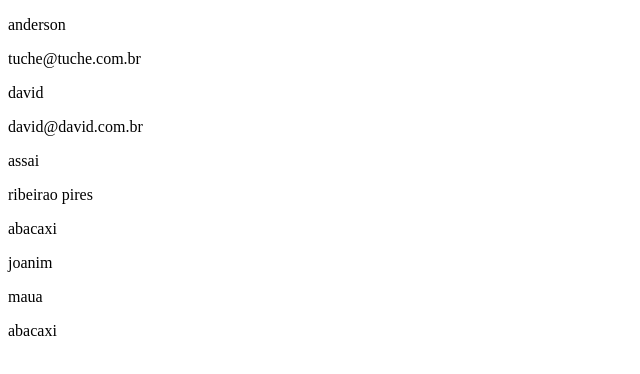
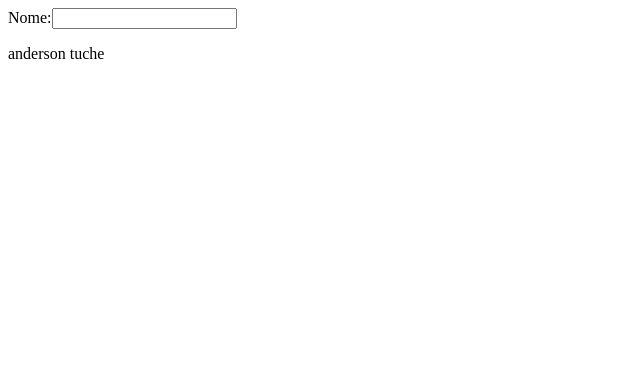
Before and after one commit to andersons-tuche23/Aulas-js-react-fe, a Next.js app: page / in a window 1280 px wide. Shown: the top 374 px of the page, without its empty margins (0-640 px from the left). Built offline with nearby package versions, Linux system fonts and the light colour scheme.

Commit message:
exercicio onclick

```diff
--- a/src/pages/index.js
+++ b/src/pages/index.js
@@ -2,104 +2,32 @@
 import styles from '../styles/Home.module.css';
 
 function app() {
+    //onclick no click
+    //onchange é na mudança
+
+    // fazer um input com onchange que o a pessoa digitar ele vai somar com uma variavel
+    // com o valor 4 e vai retornar o alert com o resultado
+
+    //fazer um click numa div com texto qualquer que retorne um alert o texto "você conseguiu"
+    // de uma variavel
+    const botao = 4
+
+    // console.log(JSON.parse('4'))
+
+    return (
+
+        <div className="app">
+            <form>
+                <label>Nome:</label>
+                <input onChange={(e) => { alert(JSON.parse(e.target.value) + botao) }}/>
 
 
+                <div>
+                    <p onClick={() => { alert('voce conseguiu') }}>anderson tuche</p>
+                </div>
+            </form>
+        </div>
 
-
-    const lista = [
-        {
-            nome: "anderson",
-            email: "tuche@tuche.com.br",
-            elegal: false,
-
-        },
-        {
-            nome: "luiz",
-            email: "luiz@luiz.com.br",
-            elegal: true,
-
-        },
-        {
-            nome: "jane",
-            email: "jane@jane.com.br",
-            elegal: true,
-
-        },
-        {
-            nome: "david",
-            email: "david@david.com.br",
-            elegal: false,
-
-        },
-    ]
-
-    const mercado =[
-        {
-            nome:"assai",
-            cidade:"ribeirao pires",
-            fruta:"abacaxi",
-        },
-        {
-            nome:"joanim",
-            cidade:"maua",
-            fruta:"abacaxi",
-        },
-        {
-            nome:"coop",
-            cidade:"santo andre",
-            fruta:"morango",
-        },
-    ]
-
-
-
-    const fitrando = lista.filter(itemlista => {
-        return itemlista.elegal === false
-    })
-
-    const exercicio2 = mercado.filter(itemmercado =>{
-        return itemmercado.fruta === 'abacaxi'
-    })
-
-    // listagem com 4 objetos cada objeto contendo 3 itens diversos, e item boolean
-    // só dois sejam true dois vão ser false e exiba os itens que tem esse "false"//
-
-    //outra lista que tenha 3 objetos com 3 strings e que
-
-    return (
-        <>
-            <div className="app">
-                {
-                    fitrando.map(itemlista => {
-                        return (
-                            <>
-                                <p>{itemlista.nome}</p>
-                                <p>{itemlista.email}</p>
-                            </>
-                        )
-                    })
-                }
-            </div>
-
-
-            <div className='app'>
-                {
-                    exercicio2.map(itemmercado =>{
-                        return (
-                            <>
-                            <p></p>
-                            <p>{itemmercado.nome}</p>
-                            <p>{itemmercado.cidade}</p>
-                            <p>{itemmercado.fruta}</p>
-                            </>
-
-                        )
-                    })
-                }
-
-
-            </div>
-        </>
     );
 }
 
```
